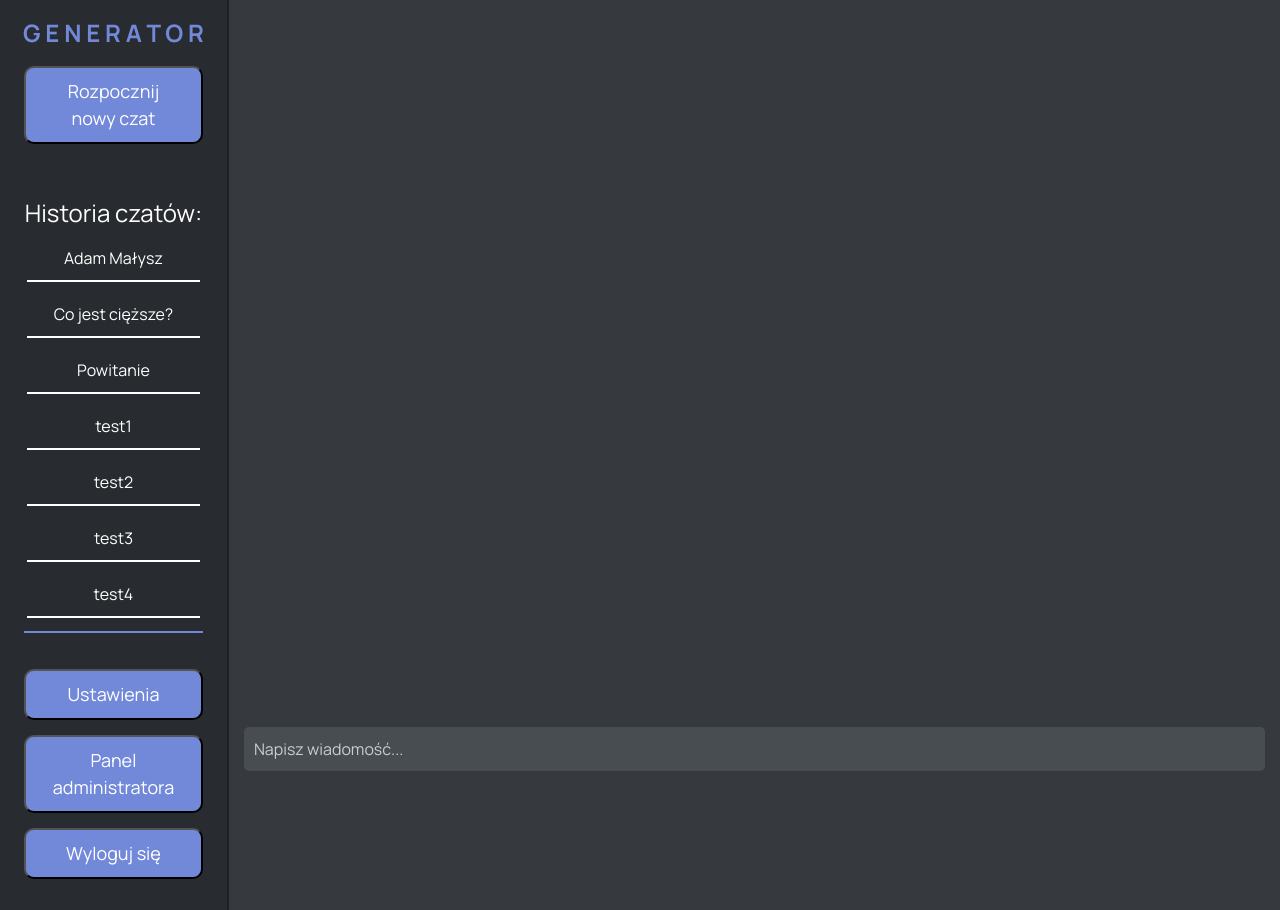
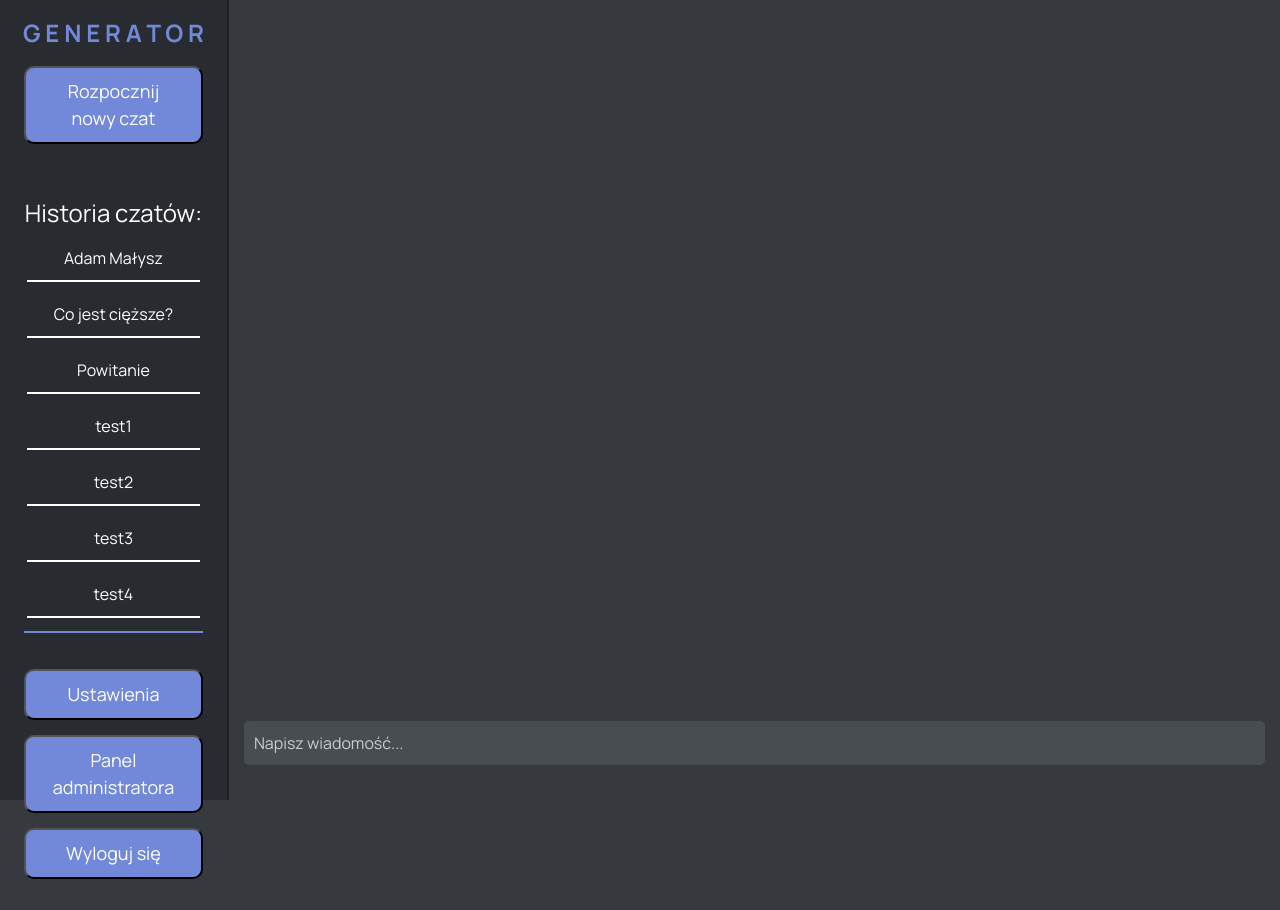
Before and after one commit to nitrazek/ChatLLM, a React (Create React App) app in the folder web/: page / in a window 1280 px wide. Built offline with nearby package versions, Linux system fonts and the light colour scheme.

Commit message:
Fixed hiding input field

```diff
--- a/web/src/App.css
+++ b/web/src/App.css
@@ -16,6 +16,7 @@ body {
 
 .App {
   min-height: 100vh;
+  height: 100vh;
   display: flex;
 }
 
@@ -152,6 +153,7 @@ ul.chatHistory {
   padding: 0;
   margin: 0;
   list-style-type: none;
+  min-height: 100px;
 }
 
 ul.chatHistory > li {
```
